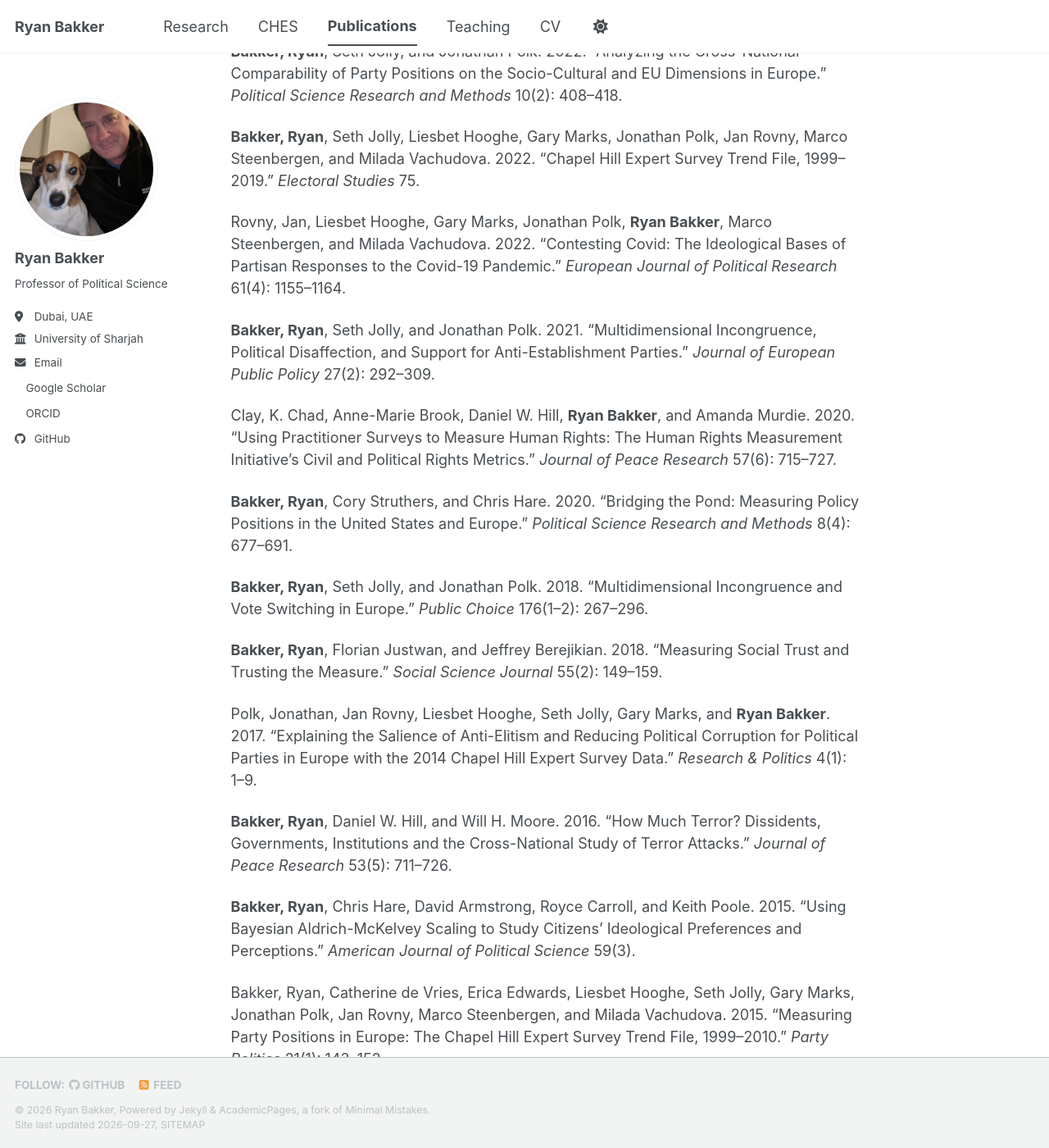
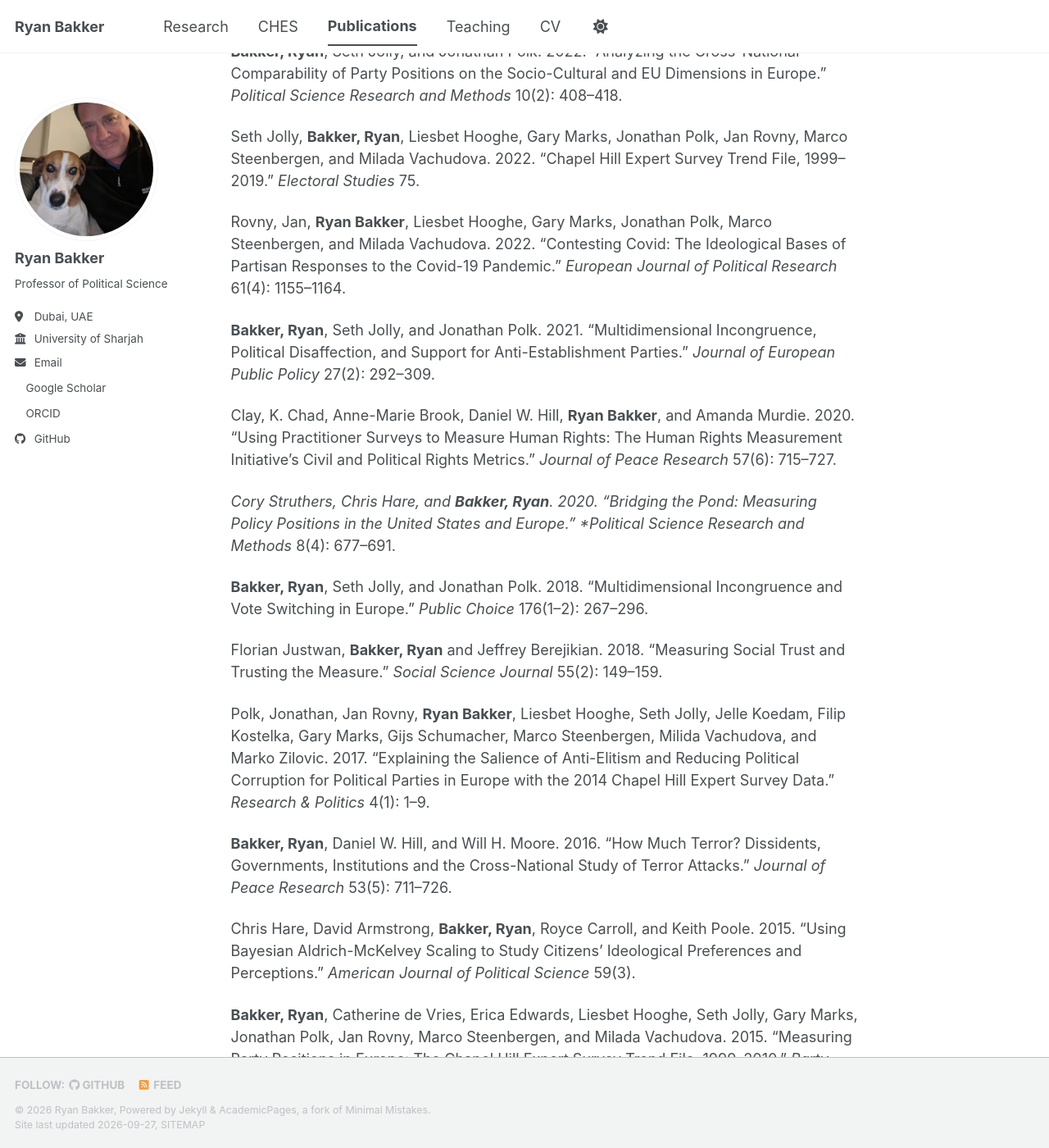
Before and after one commit to ryanbakker-ps/ryanbakker-ps.github.io, a Jekyll site: the page built from _pages/publications.md, in a window 1280 px wide and 1400 px high, scrolled down 1074 px. Shown: the whole window at 82% size. Built offline with Jekyll 4.4.1, drawn with Linux system fonts in a browser that asks for light colours; a style sheet for code colours, icons or effects is not loaded; some of the changed text lies outside the part shown.

Commit message:
Update publications.md

```diff
--- a/_pages/publications.md
+++ b/_pages/publications.md
@@ -13,13 +13,13 @@ Armstrong, David A., Ryan Bakker, Royce Carroll, Christopher Hare, Keith T. Pool
 
 ## Journal Articles
 
-**Bakker, Ryan**, Nico de la Cerda, Ruth Dassonneville, Jelle Koedam, Seth Jolly, and Jonathan Polk. 2026. "A Global Scale of Economic Left-Right Party Positions: Cross-National and Cross-Expert Perceptions of Party Placements." *The Journal of Politics* 88(4).
+Nico de la Cerda,**Bakker, Ryan**, Seth Jolly, Jonathan Polk, Ruth Dassonneville, Jelle Koedam, Patrick Leslie, and Jill Sheppard. 2026. "A Global Scale of Economic Left-Right Party Positions: Cross-National and Cross-Expert Perceptions of Party Placements." *The Journal of Politics* 88(4).
 
-**Bakker, Ryan**, Jan Rovny, Jonathan Polk, Liesbet Hooghe, Seth Jolly, Gary Marks, Marco Steenbergen, and Milada Vachudova. 2025. "The 2024 Chapel Hill Expert Survey on Political Party Positioning in Europe: Twenty-Five Years of Party Positional Data." *Electoral Studies* 97: 102981.
+Jan Rovny, Jonathan Polk, **Bakker, Ryan**, Liesbet Hooghe, Seth Jolly, Gary Marks, Marco Steenbergen, and Milada Vachudova. 2025. "The 2024 Chapel Hill Expert Survey on Political Party Positioning in Europe: Twenty-Five Years of Party Positional Data." *Electoral Studies* 97: 102981.
 
-**Bakker, Ryan** and Roi Zur. 2025. "The Israeli Parties' Positions in Comparative Perspective." *Party Politics* 31(2): 323–334.
+Roi Zur and **Bakker, Ryan**. 2025. "The Israeli Parties' Positions in Comparative Perspective." *Party Politics* 31(2): 323–334.
 
-**Bakker, Ryan**, Liesbet Hooghe, Gary Marks, Seth Jolly, Jonathan Polk, Jan Rovny, Marco Steenbergen, and Milada Vachudova. 2024. "The Russian Threat and the Consolidation of the West: How Populism and EU-Skepticism Shape Party Support for Ukraine." *European Union Politics* 25(3): 459–482.
+Liesbet Hooghe, Gary Marks,**Bakker, Ryan**, Seth Jolly, Jonathan Polk, Jan Rovny, Marco Steenbergen, and Milada Vachudova. 2024. "The Russian Threat and the Consolidation of the West: How Populism and EU-Skepticism Shape Party Support for Ukraine." *European Union Politics* 25(3): 459–482.
 
 Taylor, Zach, Jack Lucas, David Armstrong, and **Ryan Bakker**. 2024. "The Development of the Urban-Rural Cleavage in Anglo-American Democracies." *Comparative Political Studies* 57(8): 1339–1374.
 
@@ -27,29 +27,29 @@ Martinez-Gallardo, C., Nico de la Cerda, Jonathan Hartlyn, Liesbet Hooghe, Gary
 
 **Bakker, Ryan**, Seth Jolly, and Jonathan Polk. 2022. "Analyzing the Cross-National Comparability of Party Positions on the Socio-Cultural and EU Dimensions in Europe." *Political Science Research and Methods* 10(2): 408–418.
 
-**Bakker, Ryan**, Seth Jolly, Liesbet Hooghe, Gary Marks, Jonathan Polk, Jan Rovny, Marco Steenbergen, and Milada Vachudova. 2022. "Chapel Hill Expert Survey Trend File, 1999–2019." *Electoral Studies* 75.
+ Seth Jolly, **Bakker, Ryan**, Liesbet Hooghe, Gary Marks, Jonathan Polk, Jan Rovny, Marco Steenbergen, and Milada Vachudova. 2022. "Chapel Hill Expert Survey Trend File, 1999–2019." *Electoral Studies* 75.
 
-Rovny, Jan, Liesbet Hooghe, Gary Marks, Jonathan Polk, **Ryan Bakker**, Marco Steenbergen, and Milada Vachudova. 2022. "Contesting Covid: The Ideological Bases of Partisan Responses to the Covid-19 Pandemic." *European Journal of Political Research* 61(4): 1155–1164.
+Rovny, Jan, **Ryan Bakker**, Liesbet Hooghe, Gary Marks, Jonathan Polk, Marco Steenbergen, and Milada Vachudova. 2022. "Contesting Covid: The Ideological Bases of Partisan Responses to the Covid-19 Pandemic." *European Journal of Political Research* 61(4): 1155–1164.
 
 **Bakker, Ryan**, Seth Jolly, and Jonathan Polk. 2021. "Multidimensional Incongruence, Political Disaffection, and Support for Anti-Establishment Parties." *Journal of European Public Policy* 27(2): 292–309.
 
 Clay, K. Chad, Anne-Marie Brook, Daniel W. Hill, **Ryan Bakker**, and Amanda Murdie. 2020. "Using Practitioner Surveys to Measure Human Rights: The Human Rights Measurement Initiative's Civil and Political Rights Metrics." *Journal of Peace Research* 57(6): 715–727.
 
-**Bakker, Ryan**, Cory Struthers, and Chris Hare. 2020. "Bridging the Pond: Measuring Policy Positions in the United States and Europe." *Political Science Research and Methods* 8(4): 677–691.
+*Cory Struthers, Chris Hare, and **Bakker, Ryan**. 2020. "Bridging the Pond: Measuring Policy Positions in the United States and Europe." *Political Science Research and Methods* 8(4): 677–691.
 
 **Bakker, Ryan**, Seth Jolly, and Jonathan Polk. 2018. "Multidimensional Incongruence and Vote Switching in Europe." *Public Choice* 176(1–2): 267–296.
 
-**Bakker, Ryan**, Florian Justwan, and Jeffrey Berejikian. 2018. "Measuring Social Trust and Trusting the Measure." *Social Science Journal* 55(2): 149–159.
+Florian Justwan, **Bakker, Ryan** and Jeffrey Berejikian. 2018. "Measuring Social Trust and Trusting the Measure." *Social Science Journal* 55(2): 149–159.
 
-Polk, Jonathan, Jan Rovny, Liesbet Hooghe, Seth Jolly, Gary Marks, and **Ryan Bakker**. 2017. "Explaining the Salience of Anti-Elitism and Reducing Political Corruption for Political Parties in Europe with the 2014 Chapel Hill Expert Survey Data." *Research & Politics* 4(1): 1–9.
+Polk, Jonathan, Jan Rovny, **Ryan Bakker**, Liesbet Hooghe, Seth Jolly, Jelle Koedam, Filip Kostelka, Gary Marks, Gijs Schumacher, Marco Steenbergen, Milida Vachudova, and Marko Zilovic. 2017. "Explaining the Salience of Anti-Elitism and Reducing Political Corruption for Political Parties in Europe with the 2014 Chapel Hill Expert Survey Data." *Research & Politics* 4(1): 1–9.
 
 **Bakker, Ryan**, Daniel W. Hill, and Will H. Moore. 2016. "How Much Terror? Dissidents, Governments, Institutions and the Cross-National Study of Terror Attacks." *Journal of Peace Research* 53(5): 711–726.
 
-**Bakker, Ryan**, Chris Hare, David Armstrong, Royce Carroll, and Keith Poole. 2015. "Using Bayesian Aldrich-McKelvey Scaling to Study Citizens' Ideological Preferences and Perceptions." *American Journal of Political Science* 59(3).
+Chris Hare, David Armstrong, **Bakker, Ryan**, Royce Carroll, and Keith Poole. 2015. "Using Bayesian Aldrich-McKelvey Scaling to Study Citizens' Ideological Preferences and Perceptions." *American Journal of Political Science* 59(3).
 
-Bakker, Ryan, Catherine de Vries, Erica Edwards, Liesbet Hooghe, Seth Jolly, Gary Marks, Jonathan Polk, Jan Rovny, Marco Steenbergen, and Milada Vachudova. 2015. "Measuring Party Positions in Europe: The Chapel Hill Expert Survey Trend File, 1999–2010." *Party Politics* 21(1): 143–152.
+**Bakker, Ryan**, Catherine de Vries, Erica Edwards, Liesbet Hooghe, Seth Jolly, Gary Marks, Jonathan Polk, Jan Rovny, Marco Steenbergen, and Milada Vachudova. 2015. "Measuring Party Positions in Europe: The Chapel Hill Expert Survey Trend File, 1999–2010." *Party Politics* 21(1): 143–152.
 
-**Bakker, Ryan**, Seth Jolly, Jonathan Polk, Jan Rovny, and Marco Steenbergen. 2014. "Anchoring the Experts: Using Vignettes to Compare Party Ideology across Countries." *Research & Politics* 1(3).
+**Bakker, Ryan**, Erica Edwards, Seth Jolly, Jonathan Polk, Jan Rovny, and Marco Steenbergen. 2014. "Anchoring the Experts: Using Vignettes to Compare Party Ideology across Countries." *Research & Politics* 1(3).
 
 **Bakker, Ryan**, Seth Jolly, Jonathan Polk, and Keith Poole. 2014. "The European Common Space: Using Anchoring Vignettes to Scale Party Positions across Europe." *Journal of Politics* 76(4): 1089–1101.
 
```
Also changed, not shown: other parts of _pages/publications.md (+1 -1 lines).
